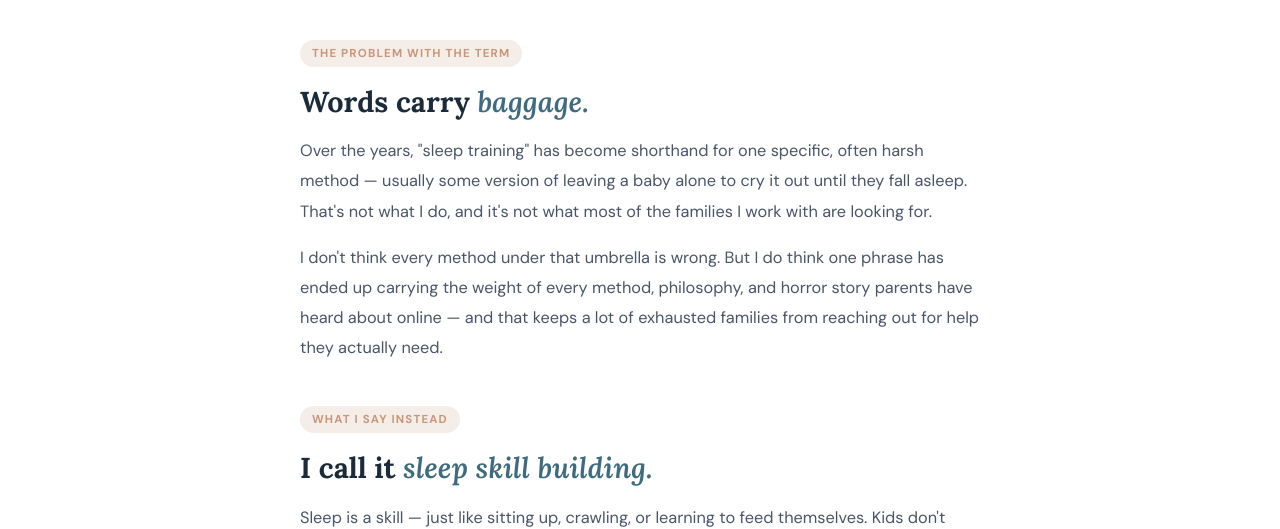
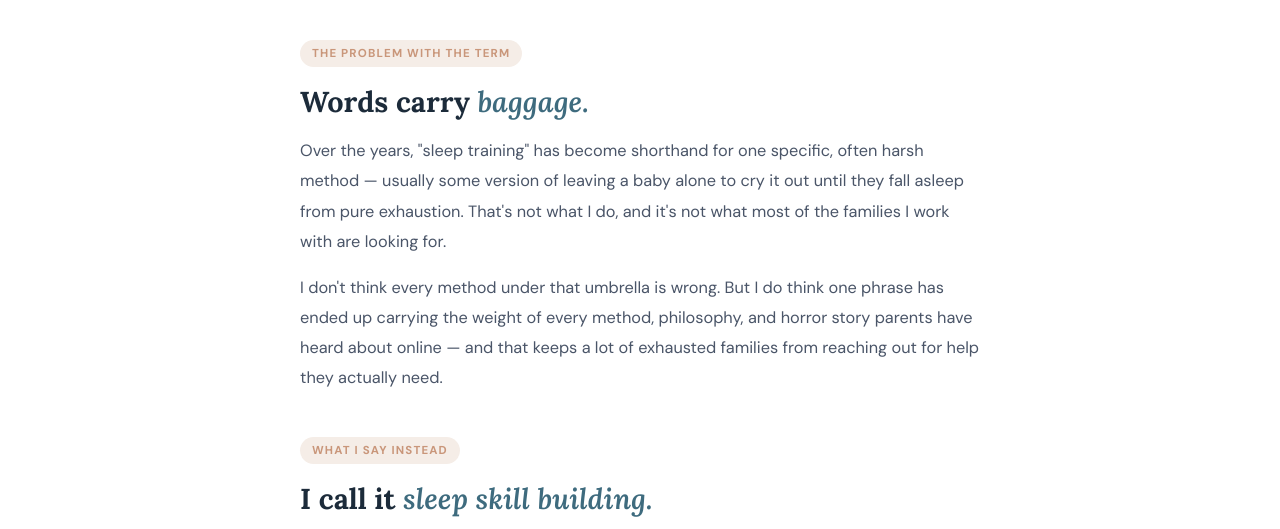
Before and after one commit to timsweetman1/renewedrest, a plain HTML site: page why-not-sleep-training.html in a window 1280 px wide. Shown: the part 306-835 px from the top of the page. Drawn offline with Linux system fonts and the light colour scheme.

Commit message:
Clarify cry-it-out description on Why Not Sleep Training page

```diff
--- a/why-not-sleep-training.html
+++ b/why-not-sleep-training.html
@@ -73,7 +73,7 @@
         <div class="chapter">
           <div class="chapter-tag">The Problem With the Term</div>
           <h2>Words carry <em>baggage.</em></h2>
-          <p>Over the years, "sleep training" has become shorthand for one specific, often harsh method — usually some version of leaving a baby alone to cry it out until they fall asleep. That's not what I do, and it's not what most of the families I work with are looking for.</p>
+          <p>Over the years, "sleep training" has become shorthand for one specific, often harsh method — usually some version of leaving a baby alone to cry it out until they fall asleep from pure exhaustion. That's not what I do, and it's not what most of the families I work with are looking for.</p>
           <p>I don't think every method under that umbrella is wrong. But I do think one phrase has ended up carrying the weight of every method, philosophy, and horror story parents have heard about online — and that keeps a lot of exhausted families from reaching out for help they actually need.</p>
         </div>
 
```
